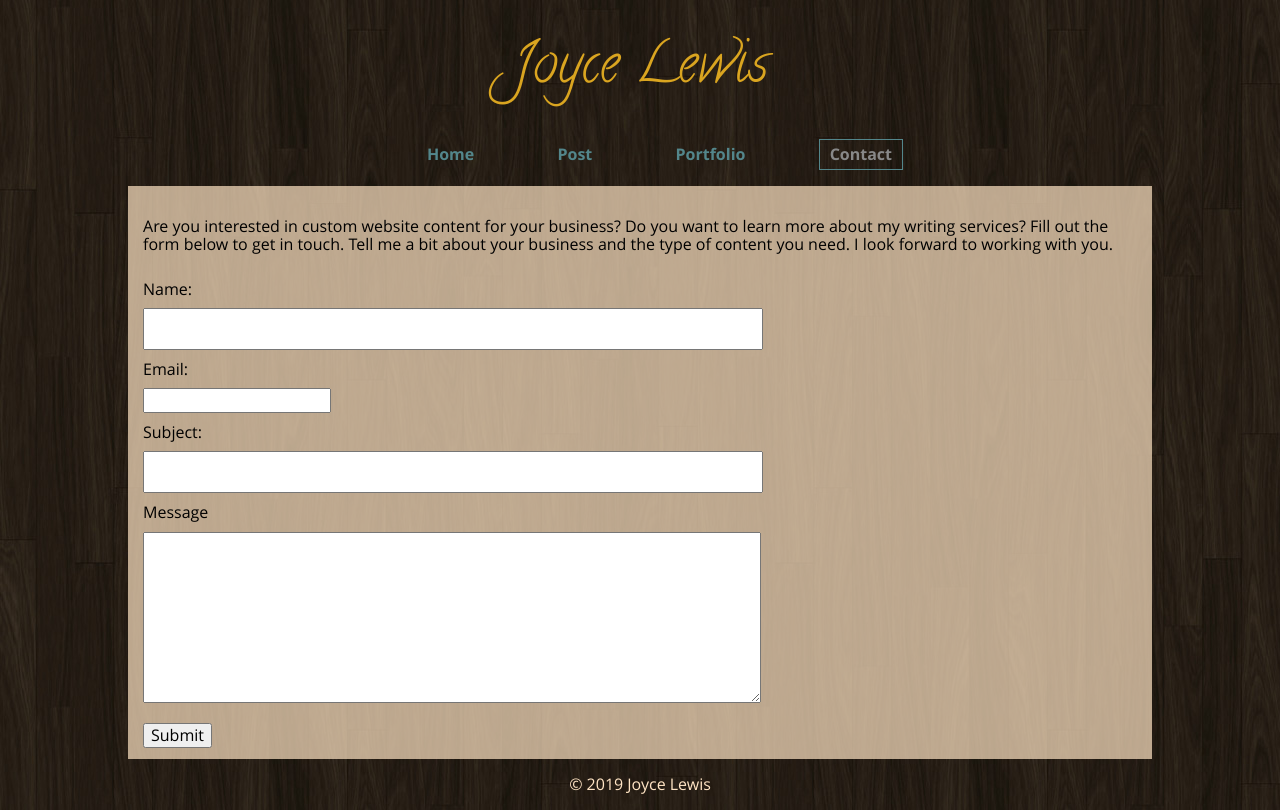
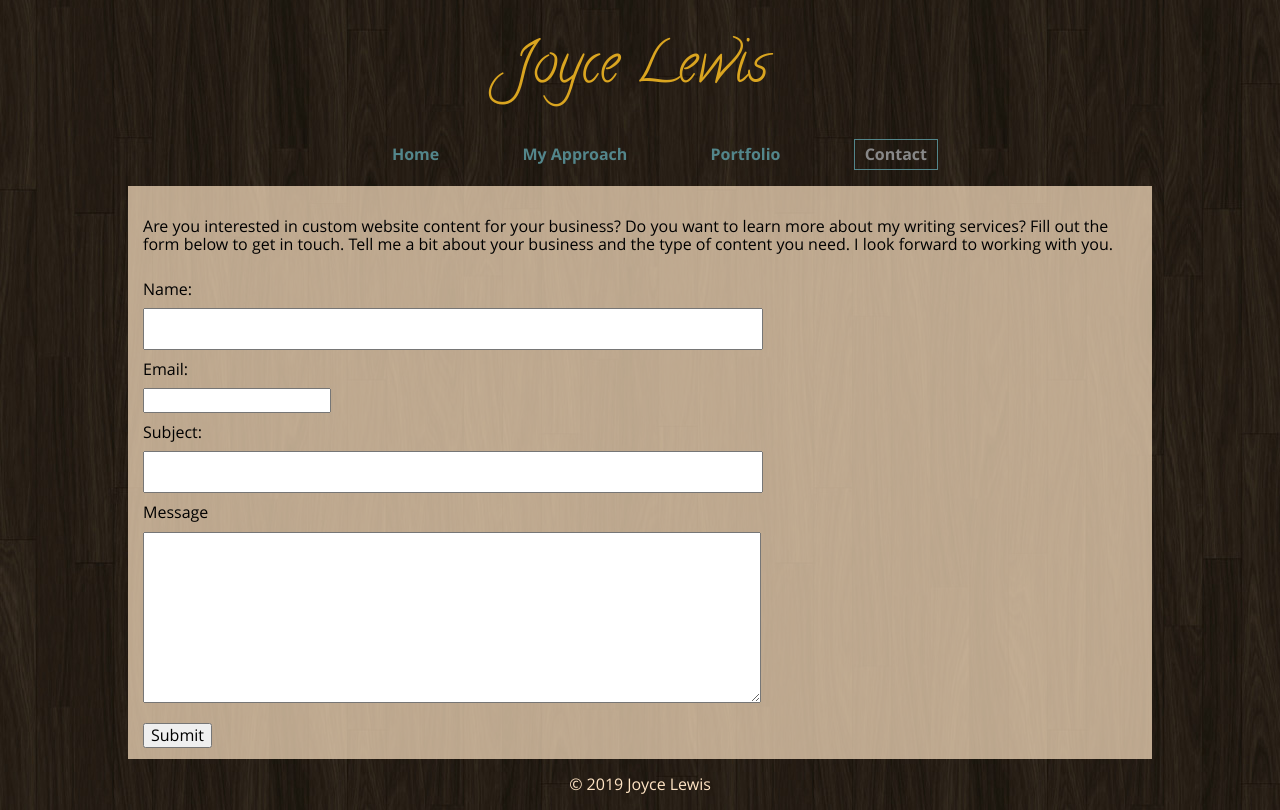
Before and after one commit to doublejay9/portfolio-website, a plain HTML site: page contact.html in a window 1280 px wide. Drawn offline with Linux system fonts and the light colour scheme; files whose address does not match are found by name.

Commit message:
change link to "my approach"
change link from "post" to "my approach"

```diff
--- a/contact.html
+++ b/contact.html
@@ -14,7 +14,7 @@
     <nav>
       <ul>
         <li><a href="index.html">Home</a></li>
-        <li><a href="myapproach.html">Post</a></li>
+        <li><a href="myapproach.html">My Approach</a></li>
         <li><a href="portfolio.html">Portfolio</a></li>
         <li class="active">Contact</li>
       </ul>
```
